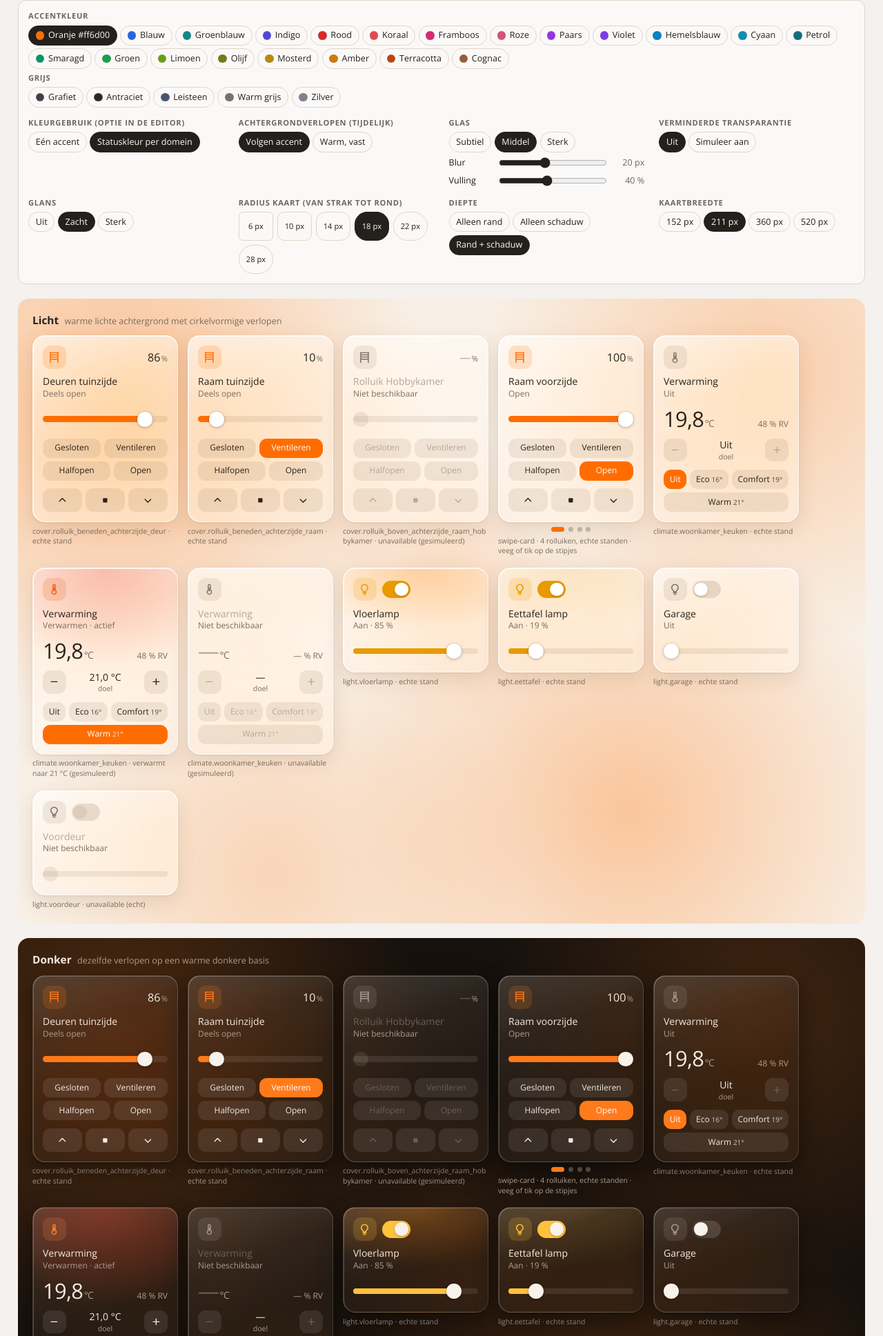
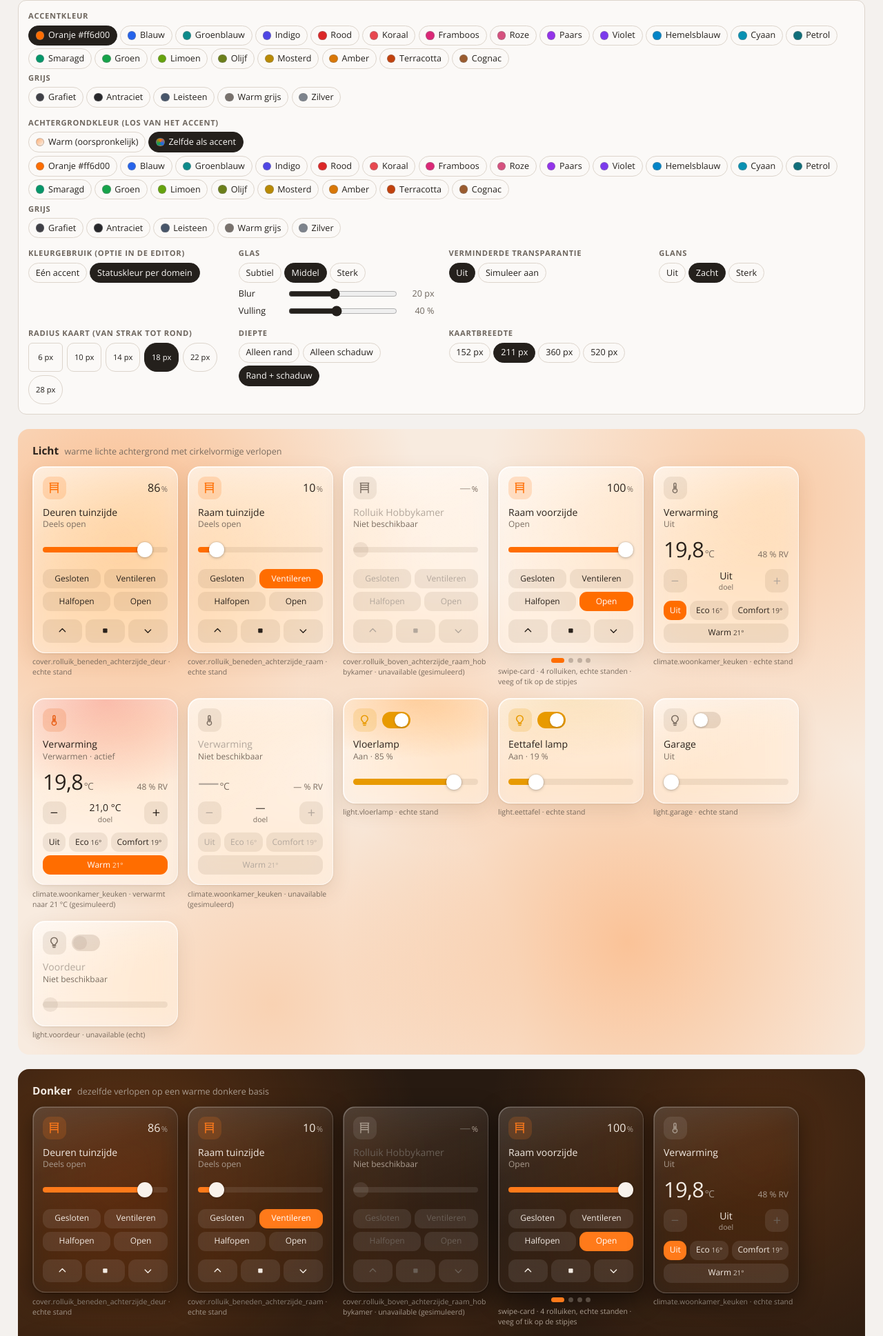
Before and after one commit to nagtegaal/helder, a plain HTML site: page mockup/glass.html in a window 1280 px wide. Shown: the part 136-2073 px from the top of the page at 69% size. Drawn offline with nearby package versions, Linux system fonts and the light colour scheme.

Commit message:
mockup: choose background colour independently of the accent
Co-Authored-By: Claude Opus 5.5 <noreply@anthropic.com>
Claude-Session: https://claude.ai/code/session_0188TZibxehgLpvZx4MTqWFe

```diff
--- a/mockup/glass.html
+++ b/mockup/glass.html
@@ -159,20 +159,23 @@ header p { margin: .3rem 0 0; color: var(--page-muted); max-width: 60ch; }
   --helder-color-error: #ff6b6b;
 }
 /* accentkleur: per modus gezet vanuit het paneel (zie ACCENTS in het script) */
-/* tijdelijk: achtergrondverlopen volgen de accentkleur */
-[data-bg="accent"] .stage[data-mode="light"] {
-  --helder-bg-blob-1: color-mix(in srgb, var(--helder-color-accent) 38%, transparent);
-  --helder-bg-blob-2: color-mix(in srgb, var(--helder-color-accent) 26%, transparent);
-  --helder-bg-blob-3: color-mix(in srgb, var(--helder-color-accent) 32%, transparent);
-  --helder-bg-blob-4: color-mix(in srgb, var(--helder-color-accent) 20%, transparent);
-  --helder-bg-blob-5: color-mix(in srgb, var(--helder-color-accent) 16%, transparent);
+/* achtergrondkleur: los van het accent te kiezen. "Warm" houdt de vaste warme verlopen; anders kleuren de
+   verlopen én (licht) de basis mee met --helder-bg-tint. */
+[data-bg="tint"] .stage[data-mode="light"] {
+  --helder-color-bg: color-mix(in srgb, var(--helder-bg-tint) 7%, #f8f4f0);
+  --helder-bg-blob-1: color-mix(in srgb, var(--helder-bg-tint) 38%, transparent);
+  --helder-bg-blob-2: color-mix(in srgb, var(--helder-bg-tint) 26%, transparent);
+  --helder-bg-blob-3: color-mix(in srgb, var(--helder-bg-tint) 32%, transparent);
+  --helder-bg-blob-4: color-mix(in srgb, var(--helder-bg-tint) 20%, transparent);
+  --helder-bg-blob-5: color-mix(in srgb, var(--helder-bg-tint) 16%, transparent);
 }
-[data-bg="accent"] .stage[data-mode="dark"] {
-  --helder-bg-blob-1: color-mix(in srgb, var(--helder-color-accent) 26%, transparent);
-  --helder-bg-blob-2: color-mix(in srgb, var(--helder-color-accent) 18%, transparent);
-  --helder-bg-blob-3: color-mix(in srgb, var(--helder-color-accent) 22%, transparent);
-  --helder-bg-blob-4: color-mix(in srgb, var(--helder-color-accent) 15%, transparent);
-  --helder-bg-blob-5: color-mix(in srgb, var(--helder-color-accent) 10%, transparent);
+[data-bg="tint"] .stage[data-mode="dark"] {
+  --helder-color-bg: color-mix(in srgb, var(--helder-bg-tint) 8%, #141210);
+  --helder-bg-blob-1: color-mix(in srgb, var(--helder-bg-tint) 26%, transparent);
+  --helder-bg-blob-2: color-mix(in srgb, var(--helder-bg-tint) 18%, transparent);
+  --helder-bg-blob-3: color-mix(in srgb, var(--helder-bg-tint) 22%, transparent);
+  --helder-bg-blob-4: color-mix(in srgb, var(--helder-bg-tint) 15%, transparent);
+  --helder-bg-blob-5: color-mix(in srgb, var(--helder-bg-tint) 10%, transparent);
 }
 .stage { --helder-color-on-accent: #ffffff; }
 
@@ -386,7 +389,7 @@ figcaption b { font-weight: 400; }
 @media (prefers-reduced-motion: reduce) { .switch::after { transition: none; } }
 </style>
 
-<div class="wrap" id="app" data-accent="orange" data-colors="domain" data-depth="both" data-bg="accent">
+<div class="wrap" id="app" data-accent="orange" data-colors="domain" data-depth="both" data-bg="tint">
   <header>
     <h1>Helder glas-mockup</h1>
     <p>Rolluik-, klimaat- en lichtkaart in licht en donker, met echte namen en standen uit Home Assistant. Kies hieronder accent, glas, radius en diepte; de kaarten zijn ook bedienbaar.</p>
@@ -399,18 +402,21 @@ figcaption b { font-weight: 400; }
       <span class="lbl">Grijs</span>
       <div class="seg" data-set="accent" data-group="grey"></div>
     </div>
+    <div class="ctl" style="grid-column: 1 / -1">
+      <span class="lbl">Achtergrondkleur (los van het accent)</span>
+      <div class="seg" data-set="bgc" data-group="special">
+        <button data-v="warm"><i class="sw" style="background:linear-gradient(135deg,#ffb078,#f8efe5)"></i>Warm (oorspronkelijk)</button>
+        <button data-v="accent"><i class="sw" style="background:conic-gradient(#ff6d00,#2563eb,#16a34a,#ff6d00)"></i>Zelfde als accent</button>
+      </div>
+      <div class="seg" data-set="bgc" data-group="color"></div>
+      <span class="lbl">Grijs</span>
+      <div class="seg" data-set="bgc" data-group="grey"></div>
+    </div>
     <div class="ctl">
       <span class="lbl">Kleurgebruik (optie in de editor)</span>
       <div class="seg" data-set="colors">
         <button data-v="accent">Eén accent</button>
         <button data-v="domain">Statuskleur per domein</button>
-      </div>
-    </div>
-    <div class="ctl">
-      <span class="lbl">Achtergrondverlopen (tijdelijk)</span>
-      <div class="seg" data-set="bg">
-        <button data-v="accent">Volgen accent</button>
-        <button data-v="warm">Warm, vast</button>
       </div>
     </div>
     <div class="ctl">
@@ -697,21 +703,21 @@ figcaption b { font-weight: 400; }
   ];
   const lum = hex => { const c = [1, 3, 5].map(i => parseInt(hex.slice(i, i + 2), 16) / 255).map(v => v <= .03928 ? v / 12.92 : ((v + .055) / 1.055) ** 2.4); return .2126 * c[0] + .7152 * c[1] + .0722 * c[2]; };
   const onAccent = hex => lum(hex) > .4 ? '#1c1814' : '#ffffff';
-  document.querySelectorAll('[data-set="accent"]').forEach(g => {
+  document.querySelectorAll('[data-set="accent"], [data-set="bgc"]:not([data-group="special"])').forEach(g => {
     g.innerHTML = ACCENTS.filter(a => a[4] === g.dataset.group).map(([id, n, l]) => `<button data-v="${id}"><i class="sw" style="background:${l}"></i>${n}</button>`).join('');
   });
 
   // ---------- Bedieningspaneel ----------
   const glassPresets = { subtle: [12, 55], medium: [20, 40], strong: [32, 25] };
   const radii = [6, 10, 14, 18, 22, 28];
-  const st = { accent: 'orange', colors: 'domain', glass: 'medium', blur: 20, fill: 40, radius: 18, depth: 'both', width: 211, bg: 'accent', gloss: 0.45, rt: 'off', outcome: 'ok' };
+  const st = { accent: 'orange', colors: 'domain', glass: 'medium', blur: 20, fill: 40, radius: 18, depth: 'both', width: 211, bgc: 'accent', gloss: 0.45, rt: 'off', outcome: 'ok' };
   try { Object.assign(st, JSON.parse(localStorage.getItem('helder-mockup') || '{}')); } catch (_) {}
 
   document.querySelector('[data-set="radius"]').innerHTML = radii.map(r => `<button data-v="${r}" style="--r:${r}px">${r} px</button>`).join('');
   const blur = document.getElementById('blur'), fill = document.getElementById('fill');
 
   function apply() {
-    app.dataset.accent = st.accent; app.dataset.colors = st.colors; app.dataset.depth = st.depth; app.dataset.bg = st.bg; app.dataset.rt = st.rt;
+    app.dataset.accent = st.accent; app.dataset.colors = st.colors; app.dataset.depth = st.depth; app.dataset.bg = st.bgc === 'warm' ? 'warm' : 'tint'; app.dataset.rt = st.rt;
     stages.forEach(s => {
       s.el.style.setProperty('--glass-blur', st.blur + 'px');
       s.el.style.setProperty('--glass-alpha', st.fill / 100);
@@ -719,6 +725,8 @@ figcaption b { font-weight: 400; }
       const hex = s.el.dataset.mode === 'dark' ? ac[3] : ac[2];
       s.el.style.setProperty('--helder-color-accent', hex);
       s.el.style.setProperty('--helder-color-on-accent', onAccent(hex));
+      const bc = st.bgc === 'accent' ? ac : (ACCENTS.find(a => a[0] === st.bgc) || ac);
+      s.el.style.setProperty('--helder-bg-tint', s.el.dataset.mode === 'dark' ? bc[3] : bc[2]);
       s.el.style.setProperty('--r', st.radius + 'px');
       s.el.style.setProperty('--gloss', st.gloss);
       s.el.style.setProperty('--card-w', st.width + 'px');
```
